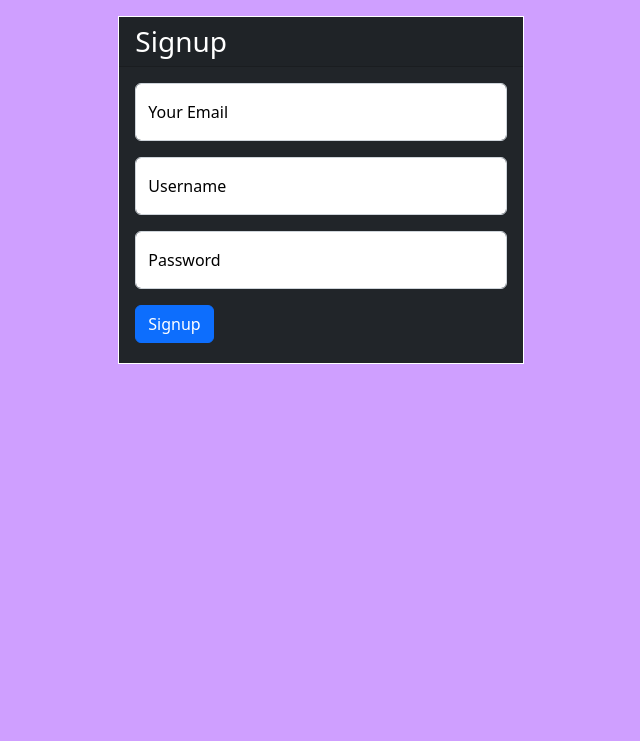
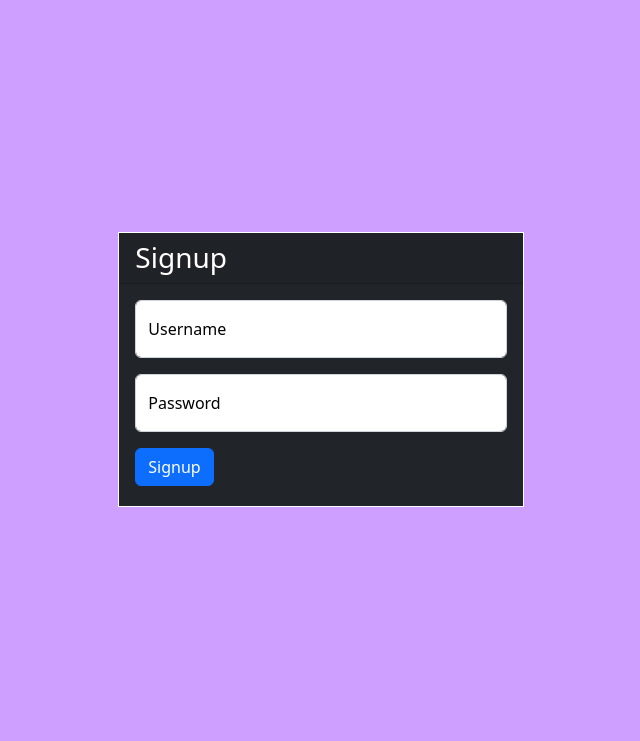
Before and after one commit to Al3xTheNerd/MainSite, a Flask app: page /signup in a window 1280 px wide. Shown: the part 59-800 px from the top of the page, without its empty margins (319-959 px from the left). Run offline with Flask 3, Linux system fonts and the light colour scheme.

Commit message:
more changes

```diff
--- a/core/routes/auth.py
+++ b/core/routes/auth.py
@@ -18,7 +18,7 @@
     username = request.form.get('username')
     password = request.form.get('password')
     remember = True if request.form.get('remember') else False
-    user: User | None = User.query.filter(or_(User.email == username, User.username == username)).first()
+    user: User | None = User.query.filter_by(username=username).first()
 
     # check if user actually exists
     # take the user supplied password, hash it, and compare it to the hashed password in database
@@ -36,20 +36,31 @@
 
 @app.route('/signup', methods=['POST'])
 def signup_post():
-    email = request.form.get('email')
+    # Get info from Form
     username = request.form.get('username')
     password = request.form.get('password')
-    user = User.query.filter_by(email=email).first() # if this returns a user, then the email already exists in database
-    if user: # if a user is found, we want to redirect back to signup page so user can try again
-        flash('Email address already exists')
+
+    # Check to see if user info Exists already.
+    userByUsername = User.query.filter_by(username = username).first()
+    if userByUsername:
+        flash('Username already in use.')
         return redirect(url_for('signup'))
-    # create new user with the form data. Hash the password so plaintext version isn't saved.
-    new_user = User(email=email, username=username, password=generate_password_hash(password, method='pbkdf2:sha256')) # type: ignore
-    # add the new user to the database
+
+    # Verify valid information.
+    if not password or len(password) < 8:
+        flash('Password must be at least 8 characters.')
+        return redirect(url_for('signup'))
+    if not username or len(username) < 3:
+        flash('Username must be at least 8 characters.')
+        return redirect(url_for('signup'))
+
+
+    new_user = User(username=username, password=generate_password_hash(password, method='pbkdf2:sha256'))
+
     db.session.add(new_user)
     db.session.commit()
     if User.query.count() == 1:
-        flash("Admin User successfully created!", "info")
+        flash("First user created with Admin Permissions", "info")
     return redirect(url_for('login'))
 
 @app.route('/logout')
--- a/core/static/css/index.css
+++ b/core/static/css/index.css
@@ -13,3 +13,9 @@
     border-color: white;
     border-width: 1px;
 }
+.height-no-nav {
+    height: calc(100vh - 60px) !important;
+}
+div.alert-dark {
+    background-color: #373b3e;
+}
--- a/core/templates/auth/signup.html
+++ b/core/templates/auth/signup.html
@@ -13,10 +13,6 @@
             <h3 class="card-header">Signup</h3>
             <div class="card-body">
                 <form method="POST" action="/signup" class="text-black">
-                    <div class="form-floating mb-3">
-                        <input type="email" class="form-control" name='email' id="emailGroup" placeholder="Your Email">
-                        <label for="emailGroup">Your Email</label>
-                    </div>
                     <div class="form-floating mb-3">
                         <input type="text" class="form-control" name='username' id="usernameGroup" placeholder="Username">
                         <label for="usernameGroup">Username</label>
--- a/core/templates/core_layout.html
+++ b/core/templates/core_layout.html
@@ -10,9 +10,9 @@
     <link href="{{url_for('static', filename='css/index.css')}}" type="text/css" rel="stylesheet">
     {% set path = request.path %}
     {% if path in PrettyRoutes %}
-        {% set sub = PrettyRoutes[path] %}
+    {% set sub = PrettyRoutes[path] %}
     {% else %}
-        {% set sub = path %}
+    {% set sub = path %}
     {% endif %}
 
     <title>ATN - {{ sub }}</title>
@@ -21,59 +21,13 @@
 </head>
 
 <body>
-    <nav class="navbar navbar-dark navbar-expand-sm bg-dark">
-        <div class="container-fluid">
-            <a class="navbar-brand" href="{{ url_for('index') }}">
-                <img src="{{ url_for('static',filename='images/logo256.png') }}" width="32" height="32" alt="ATN Logo.sss">
-            </a>
-            <button class="navbar-toggler" type="button" data-bs-toggle="collapse"
-                data-bs-target="#navbarSupportedContent" aria-controls="navbarSupportedContent" aria-expanded="false"
-                aria-label="Toggle navigation">
-                <span class="navbar-toggler-icon"></span>
-            </button>
-            <div class="collapse navbar-collapse" id="navbarSupportedContent">
-                <ul class="navbar-nav me-auto mb-2 mb-lg-0">
-                    {% for loc, name in [('index', "Home")] %}
-                    {% if request.path == url_for(loc) %}
-                    <li class="nav-item"><a class="nav-link active" aria-current="page"
-                            href="{{ url_for(loc) }}">{{name}}</a></li>
-                    {% else %}
-                    <li class="nav-item"><a class="nav-link" href="{{ url_for(loc) }}">{{name}}</a></li>
-                    {% endif %}
-                    {% endfor %}
-
-                    <li class="nav-item dropdown">
-                        <a class="nav-link dropdown-toggle" href="#" role="button" data-bs-toggle="dropdown"
-                            aria-expanded="false">
-                            Admin
-                        </a>
-                        <ul class="dropdown-menu dropdown-menu-dark">
-                            {% if current_user.is_authenticated %}
-                            {% set l = [('logout', "Logout")] | list%}
-                            {% else %}
-                            {% set l = [('login', "Login")] %}
-                            {%endif%}
-                            {% for loc, name in l %}
-                            {% if loc is false %}
-                            <div class="dropdown-divider"></div>
-                            {% else %}
-                            {% if request.path == url_for(loc) %}
-                            <li><a class="dropdown-item active" href="{{ url_for(loc) }}">{{name}}</a></li>
-                            {% else %}
-                            <li><a class="dropdown-item" href="{{ url_for(loc) }}">{{name}}</a></li>
-                            {% endif %}
-                            {% endif %}
-                            {% endfor %}
-                        </ul>
-                    </li>
-                </ul>
-            </div>
-        </div>
-    </nav>
-    <div class="cont mt-3 mb-3">
-        {% for category, message in get_flashed_messages(with_categories=true) %}
-        <div class="alert alert-{{ category }}">{{ message | safe }}</div>
-        {% endfor %}
+    {% include 'navbar.html' %}
+    <div class="cont{% if fixed_height %} height-no-nav{%endif%}">
+        {% if show_alerts %}
+            {% for category, message in get_flashed_messages(with_categories=true) %}
+                <div class="alert alert-dark text-white mt-3">{{ message | safe }}</div>
+            {% endfor %}
+        {% endif %}
         {% block content %} {% endblock %}
     </div>
     <script src="https://cdn.jsdelivr.net/npm/bootstrap@5.2.3/dist/js/bootstrap.bundle.min.js"
--- a/core/templates/public/index.html
+++ b/core/templates/public/index.html
@@ -1,7 +1,9 @@
+{% set fixed_height = false %}
+{% set show_alerts = true %}
 {% extends "core_layout.html" %}
 {% block content %}
 
-<div class="row gx-3 gy-3 mb-3">
+<div class="row gx-3 gy-3 mb-3 mt-0">
     <div class="col">
         <div class="card h-100 text-white bg-dark">
             <h3 class="card-header">Recent Projects!</h3>
```
Also changed, not shown: core/templates/navbar.html (added, +48 -0 lines).
